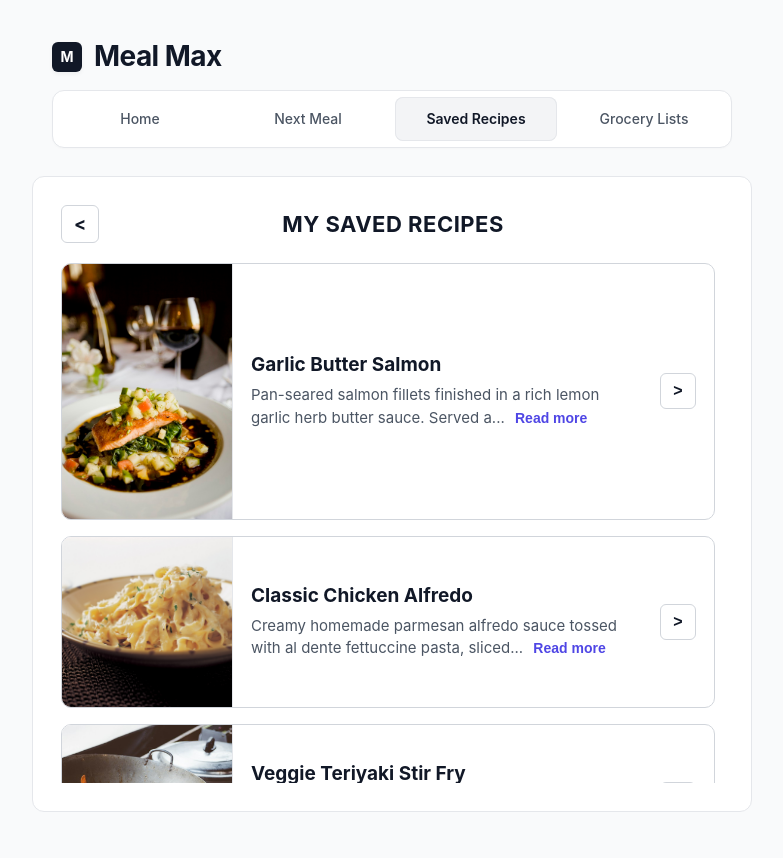
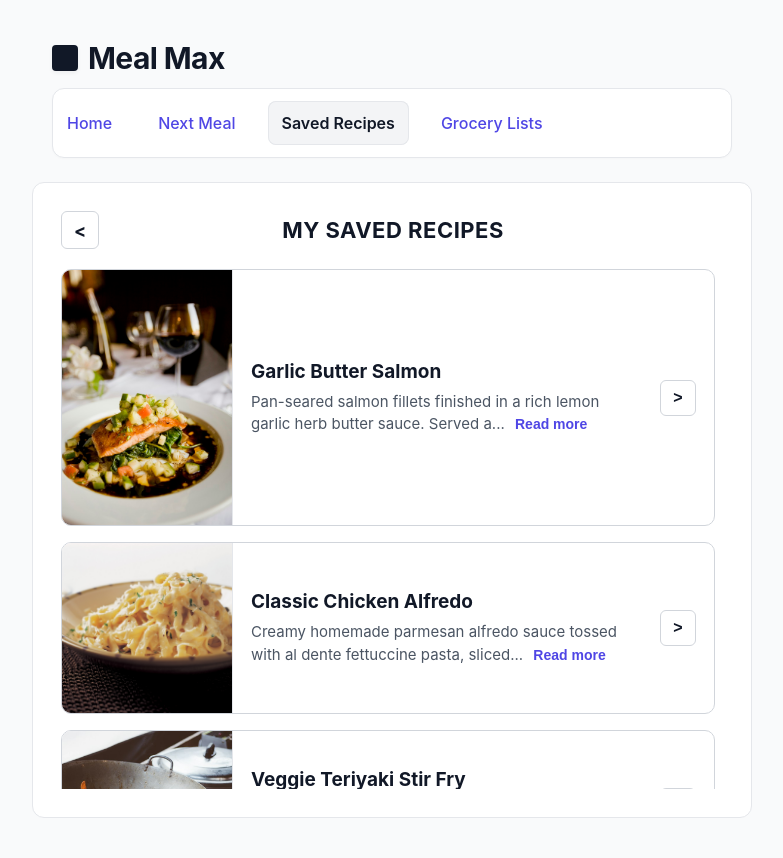
Before and after one commit to Henry-Orisonte/Meal-Max, a website: page saved-recipes-page.html in a window 1280 px wide. Shown: the whole page, without its empty margins (248-1031 px from the left). Drawn offline with Linux system fonts and the light colour scheme.

Commit message:
Nav Bar + Logo

```diff
--- a/next-meal.css
+++ b/next-meal.css
@@ -14,6 +14,45 @@ button, input {
 
 button {
   cursor: pointer;
+}
+
+.brand-header {
+  display: flex;
+  align-items: center;
+  gap: 10px;
+  margin-bottom: 12px;
+}
+
+.logo-box {
+  width: 26px;
+  height: 26px;
+  border: 2px solid #111827;
+  border-radius: 4px;
+}
+
+.brand-header h1 {
+  font-size: 30px;
+  margin: 0;
+}
+
+.user-nav {
+  display: flex;
+  gap: 18px;
+  padding: 12px 0;
+  margin-bottom: 24px;
+  border-top: 1px solid #e5e7eb;
+  border-bottom: 1px solid #e5e7eb;
+}
+
+.user-nav a {
+  color: #4f46e5;
+  font-size: 16px;
+}
+
+.user-nav a[aria-current="page"] {
+  color: #111827;
+  font-weight: 600;
+  text-decoration: none;
 }
 
 .page-container {
--- a/saved-recipes-page.html
+++ b/saved-recipes-page.html
@@ -14,6 +14,45 @@
       padding: 0 20px;
       background: #f9fafb;
       color: #111827;
+    }
+
+    .brand-header {
+      display: flex;
+      align-items: center;
+      gap: 10px;
+      margin-bottom: 12px;
+    }
+
+    .logo-box {
+      width: 26px;
+      height: 26px;
+      border: 2px solid #111827;
+      border-radius: 4px;
+    }
+
+    .brand-header h1 {
+      font-size: 30px;
+      margin: 0;
+    }
+
+    .user-nav {
+      display: flex;
+      gap: 18px;
+      padding: 12px 0;
+      margin-bottom: 24px;
+      border-top: 1px solid #e5e7eb;
+      border-bottom: 1px solid #e5e7eb;
+    }
+
+    .user-nav a {
+      color: #4f46e5;
+      font-size: 16px;
+    }
+
+    .user-nav a[aria-current="page"] {
+      color: #111827;
+      font-weight: 600;
+      text-decoration: none;
     }
 
     .page-container {
@@ -197,7 +236,7 @@
 <body>
 
   <div class="brand-header">
-    <div class="logo-box" aria-hidden="true">M</div>
+    <div class="logo-box"></div>
     <h1>Meal Max</h1>
   </div>
 
```
Also changed, not shown: grocery-list-detail-page.html (+39 -0 lines), grocery-lists-page.html (+39 -0 lines), grocery-route-page.html (+39 -0 lines), next-meal-page.html (+1 -1 lines).
